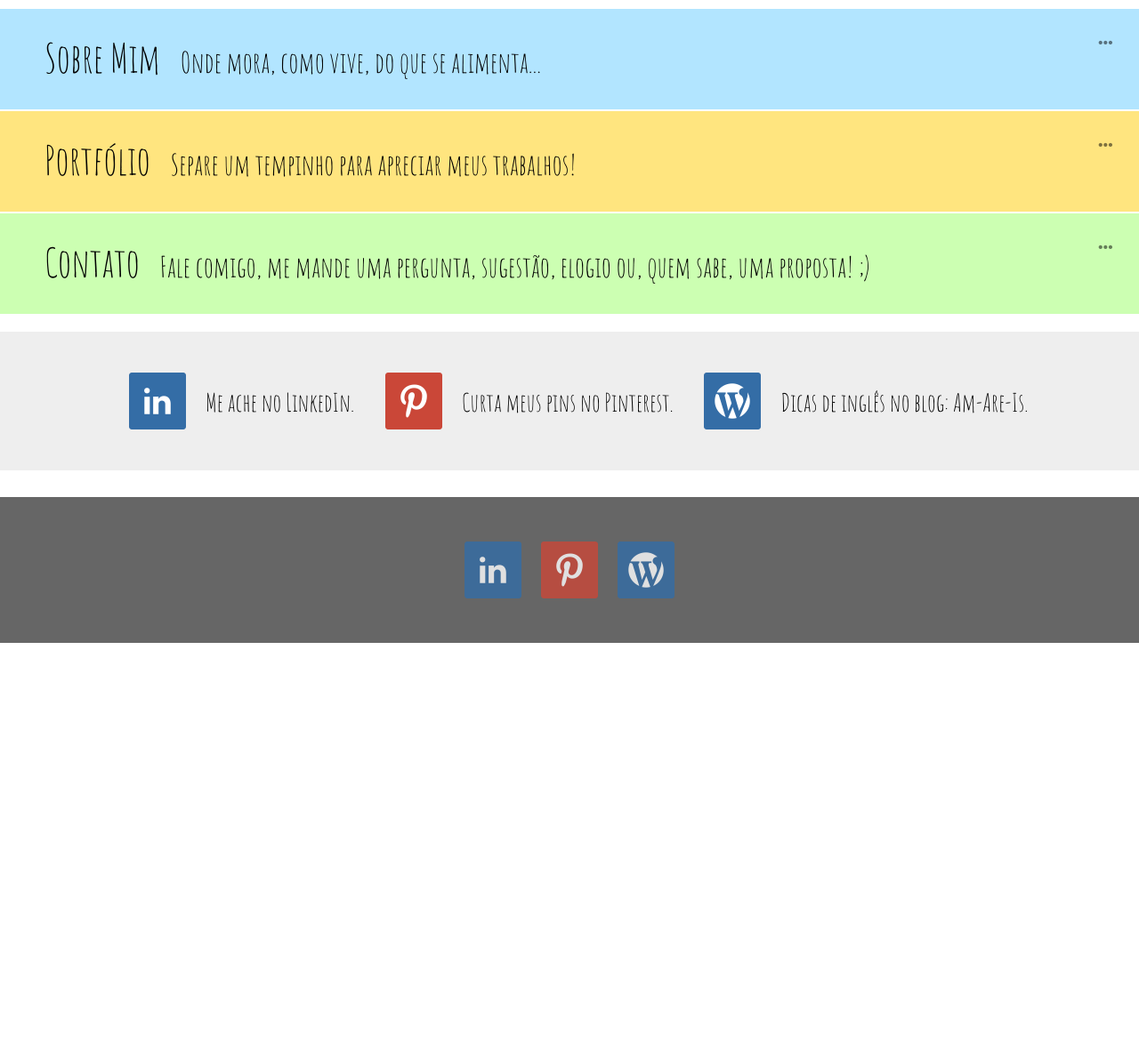
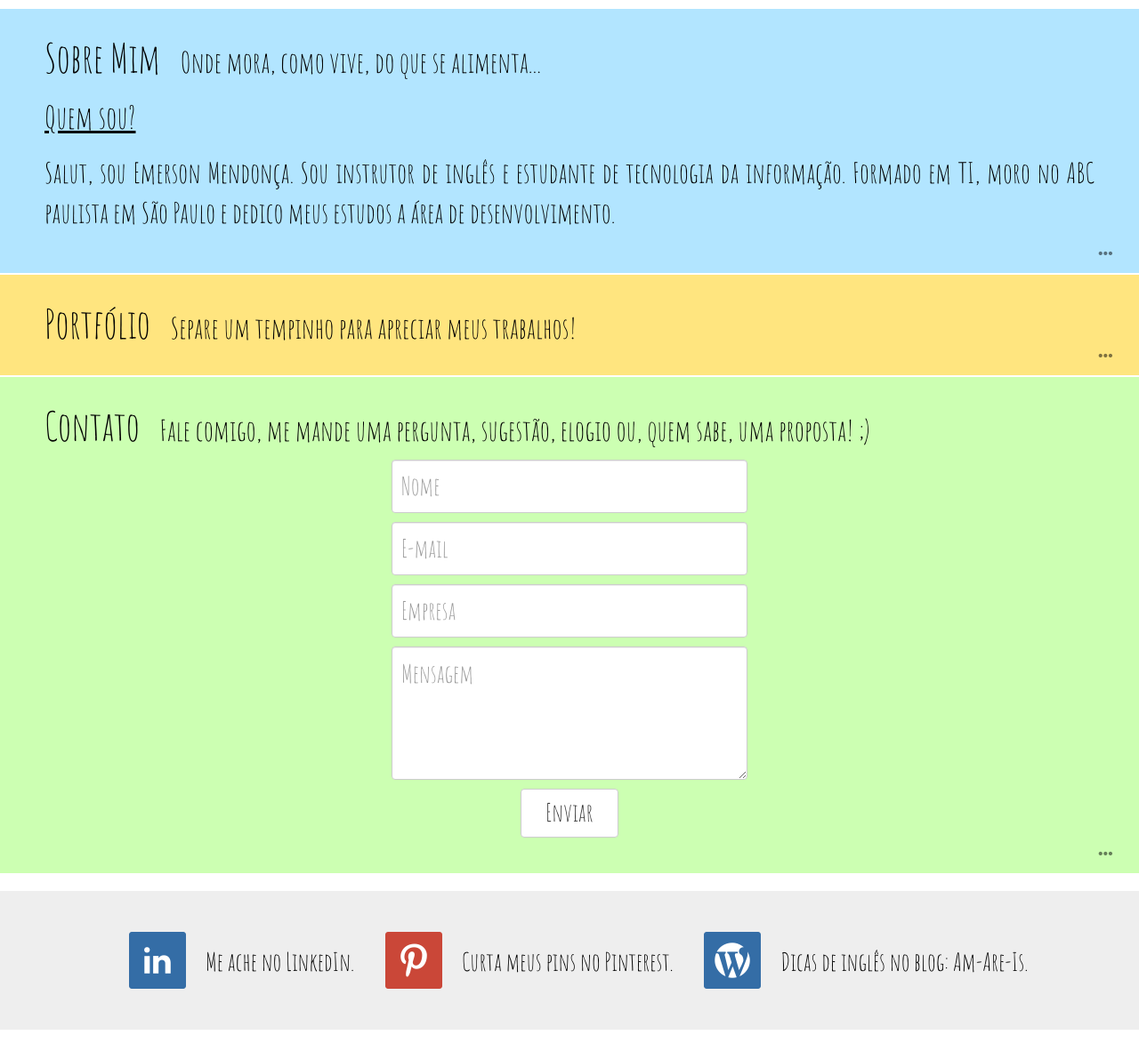
Before and after one commit to ricardorohde/emerson, a PHP site: page / in a window 1280 px wide. Shown: the part 134-1316 px from the top of the page at 89% size. Before the commit the page ends 857 px from the top, so only its background shows below. Run offline with PHP 8.4, Linux system fonts and the light colour scheme.

Commit message:
Toggle removido

```diff
--- a/css/style.css
+++ b/css/style.css
@@ -61,7 +61,7 @@
 }
 div.jumbotron div.content {
   font-size: 2.5em;
-  margin: 30px 20px 0;
+  margin: 0 20px;
 }
 div.jumbotron div.content h3.subtitle {
   margin: 20px 0;
--- a/css/style.less
+++ b/css/style.less
@@ -105,7 +105,7 @@
 
 div.jumbotron div.content {
   font-size: @default-font-size;
-  margin: 30px 20px 0;
+  margin: 0 20px;
 }
 
 div.jumbotron div.content h3.subtitle {
--- a/index.php
+++ b/index.php
@@ -50,7 +50,13 @@
 		<span class="legend">Onde mora, como vive, do que se alimenta...</span>
 
 		<div class="content">
-			<?php include 'includes/sobremim.php'; ?>
+
+            <h3 class="subtitle">Quem sou?</h3>
+            <p id="quemsou">
+                Salut, sou Emerson Mendonça. Sou instrutor de inglês e estudante de tecnologia da informação.
+                Formado em TI, moro no ABC paulista em São Paulo e dedico meus estudos a área de desenvolvimento.
+            </p>
+
 		</div>
 		<span class="content-icon glyphicon glyphicon-option-horizontal"></span>
 
@@ -62,7 +68,7 @@
 		<span class="legend">Separe um tempinho para apreciar meus trabalhos!</span>
 
 		<div class="content">
-			<?php include 'includes/portfolio.php'; ?>
+
 		</div>
 		<span class="content-icon glyphicon glyphicon-option-horizontal"></span>
 
```
Also changed, not shown: js/script.js (+7 -2 lines).
